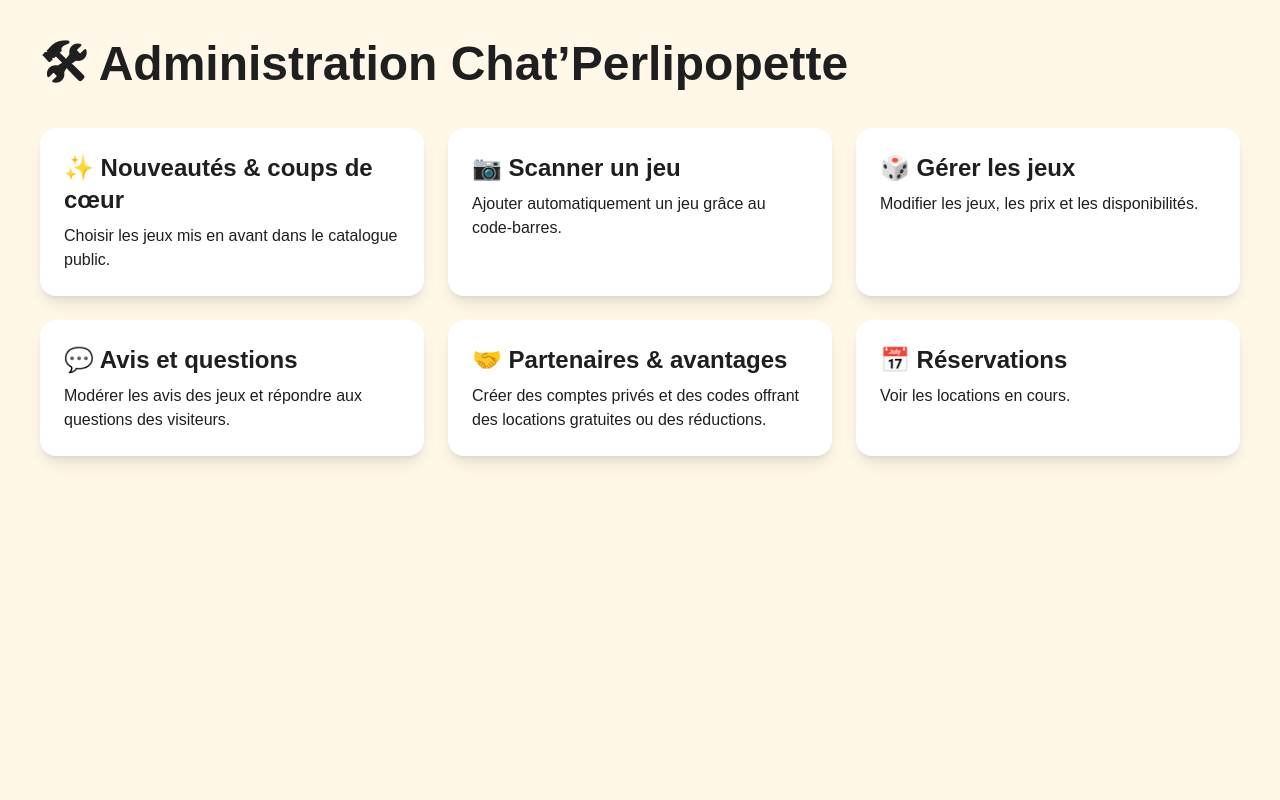
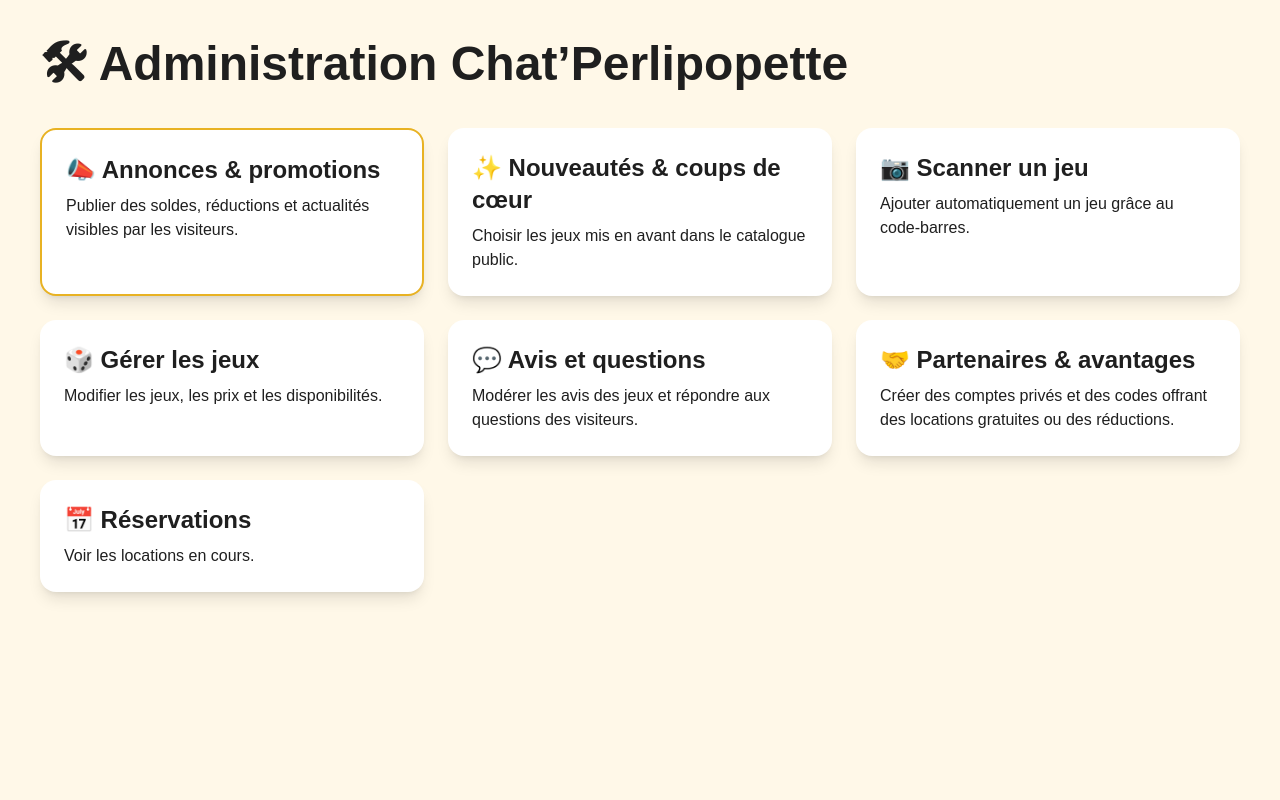
Before and after one commit to chatperlipopette/chatperlipopette, a Next.js app: page /admin in a window 1280 px wide. Shown: the top 800 px of the page. Built offline with nearby package versions, Linux system fonts and the light colour scheme.

Commit message:
Ajoute l’accès aux annonces dans le tableau de bord admin

```diff
--- a/app/admin/page.tsx
+++ b/app/admin/page.tsx
@@ -7,6 +7,10 @@ export default function Admin() {
         🛠 Administration Chat’Perlipopette
       </h1>
       <div className="grid gap-6 md:grid-cols-2 lg:grid-cols-3">
+        <Link href="/admin/annonces" className="rounded-2xl border-2 border-[#E8B223] bg-white p-6 shadow-lg transition hover:-translate-y-1 hover:shadow-xl">
+          <h2 className="text-2xl font-bold">📣 Annonces & promotions</h2>
+          <p className="mt-2">Publier des soldes, réductions et actualités visibles par les visiteurs.</p>
+        </Link>
         <Link href="/admin/catalogue" className="rounded-2xl bg-white p-6 shadow-lg transition hover:shadow-xl">
           <h2 className="text-2xl font-bold">✨ Nouveautés & coups de cœur</h2>
           <p className="mt-2">Choisir les jeux mis en avant dans le catalogue public.</p>
```
